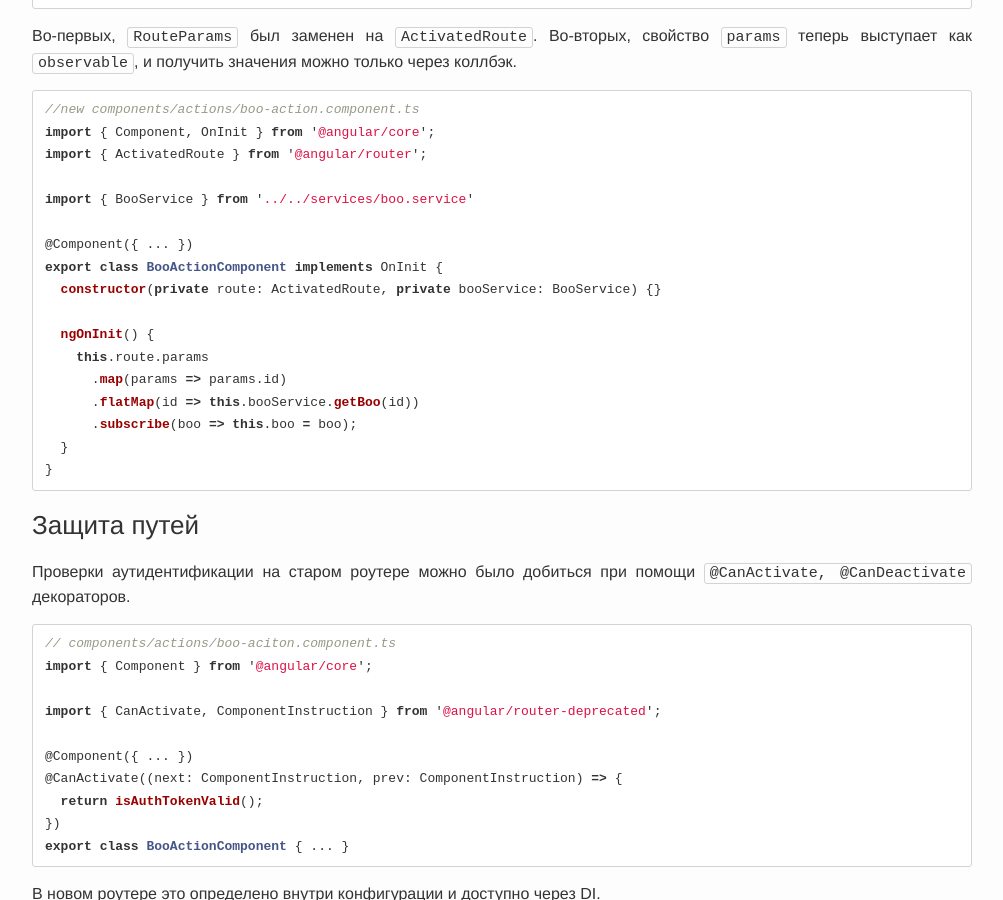
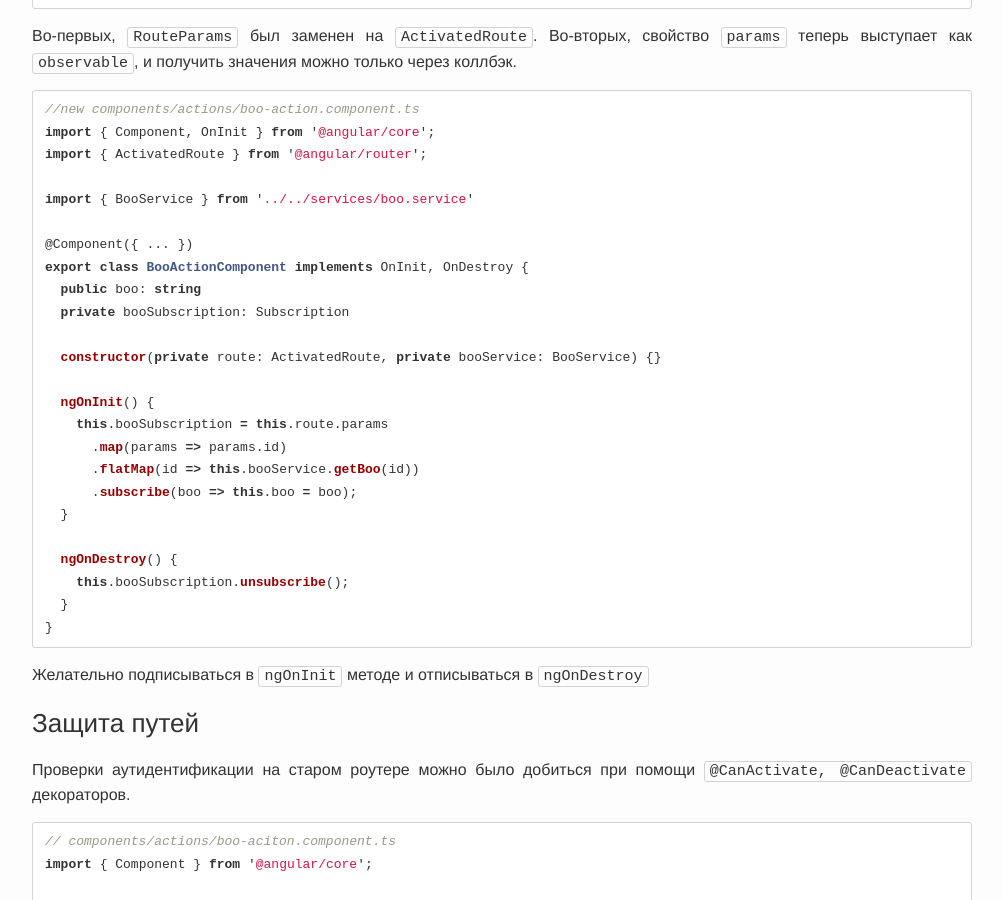
Before and after one commit to martamoshkin/blog.zverit.com, a Jekyll site: the page built from _posts/2016-9-11-angular2-new-router.md, in a window 1280 px wide and 900 px high, scrolled down 3070 px. Shown: the whole window, without its empty margins (138-1141 px from the left). Built offline with Jekyll 4.4.1, drawn with Linux system fonts in a browser that asks for light colours; nearby versions of some CDN libraries; comment, search, counter and statistics services are not loaded.

Commit message:
Update 2016-9-11-angular2-new-router.md

````diff
--- a/_posts/2016-9-11-angular2-new-router.md
+++ b/_posts/2016-9-11-angular2-new-router.md
@@ -163,17 +163,26 @@ import { ActivatedRoute } from '@angular/router';
 import { BooService } from '../../services/boo.service'
 
 @Component({ ... })
-export class BooActionComponent implements OnInit {
+export class BooActionComponent implements OnInit, OnDestroy {
+  public boo: string
+  private booSubscription: Subscription
+
   constructor(private route: ActivatedRoute, private booService: BooService) {}
 
   ngOnInit() {
-    this.route.params
+    this.booSubscription = this.route.params
       .map(params => params.id)
       .flatMap(id => this.booService.getBoo(id))
       .subscribe(boo => this.boo = boo);
   }
+
+  ngOnDestroy() {
+    this.booSubscription.unsubscribe();
+  }
 }
 ```
+
+Желательно подписываться в ``ngOnInit`` методе и отписываться в ``ngOnDestroy``
 
 <h3>Защита путей</h3>
 
````
